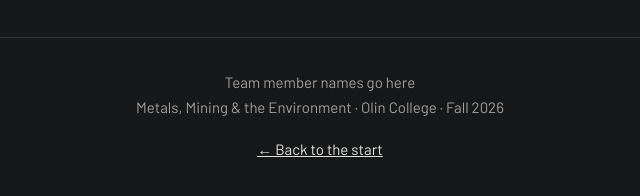
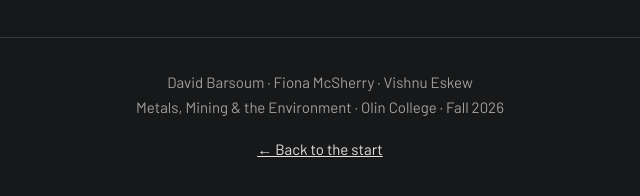
Before and after one commit to veskew/Metals-Cast-Iron, a plain HTML site: page impact.html in a window 1280 px wide. Shown: the part 1794-1990 px from the top of the page, 320-960 px from the left. Drawn offline with nearby package versions, Linux system fonts and the light colour scheme.

Commit message:
Add group member names
Co-Authored-By: Claude Opus 5.5 <noreply@anthropic.com>

```diff
--- a/impact.html
+++ b/impact.html
@@ -55,7 +55,7 @@
   </main>
 
   <footer>
-    <p>Team member names go here<br>Metals, Mining &amp; the Environment · Olin College · Fall 2026</p>
+    <p>David Barsoum · Fiona McSherry · Vishnu Eskew<br>Metals, Mining &amp; the Environment · Olin College · Fall 2026</p>
     <p><a href="index.html">← Back to the start</a></p>
   </footer>
 </body>
```
Also changed, not shown: index.html (+1 -1 lines), lab.html (+1 -1 lines), project.html (+1 -1 lines), theory.html (+1 -1 lines).
